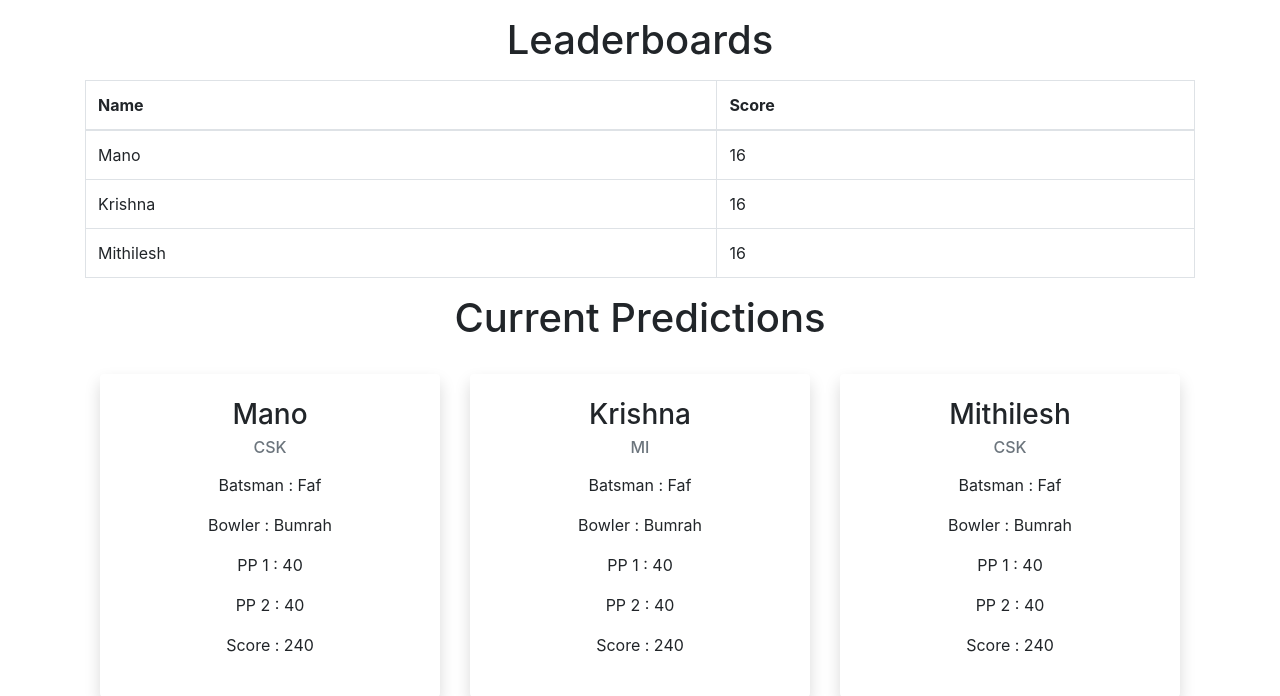
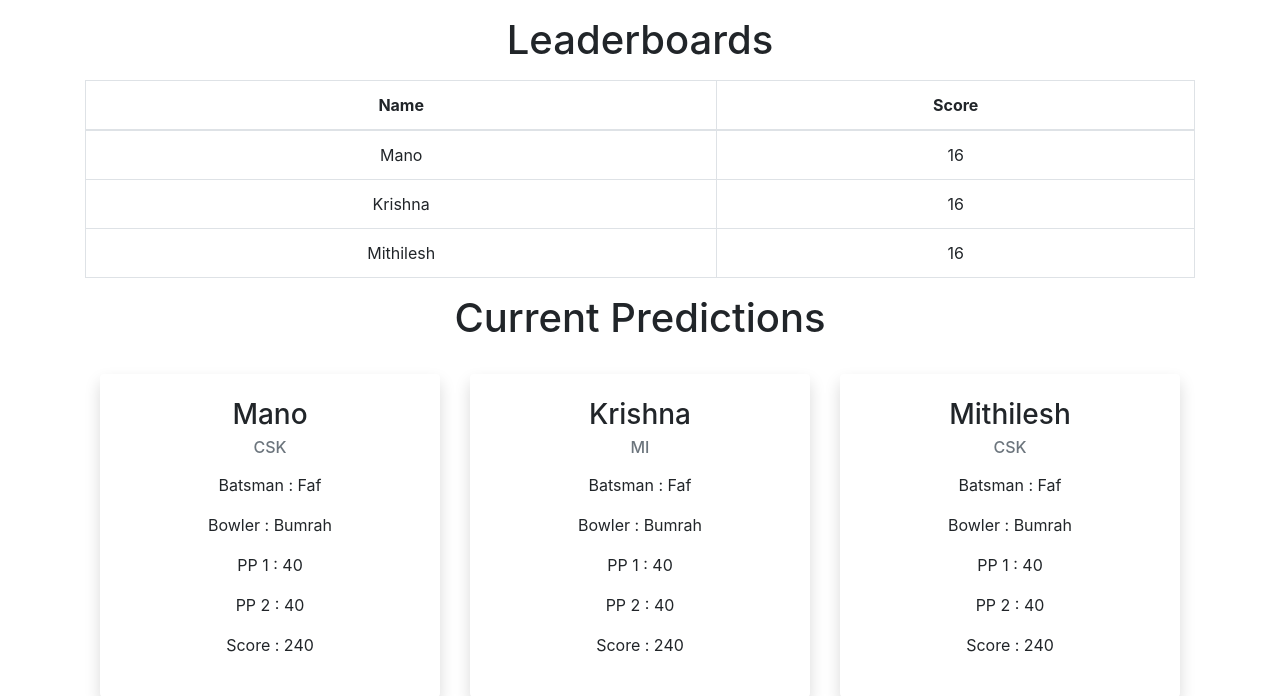
Before and after one commit to krishna1045/ggpl_django, a Django app: page / in a window 1280 px wide. Shown: the part 56-752 px from the top of the page. Run offline with Django 3.2, Linux system fonts and the light colour scheme.

Commit message:
centered the text

```diff
--- a/templates/home/index.html
+++ b/templates/home/index.html
@@ -4,8 +4,8 @@
 <div class="container">
     <div id="leaderboards">
         <p class="my-3 h1 d-flex justify-content-center">Leaderboards</p>
-        <table class="table my-3 table-bordered">
-            <thead class="">
+        <table class="table my-3 table-bordered text-center">
+            <thead>
                 <tr>
                     <th scope="col">Name</th>
                     <th scope="col">Score</th>
```
